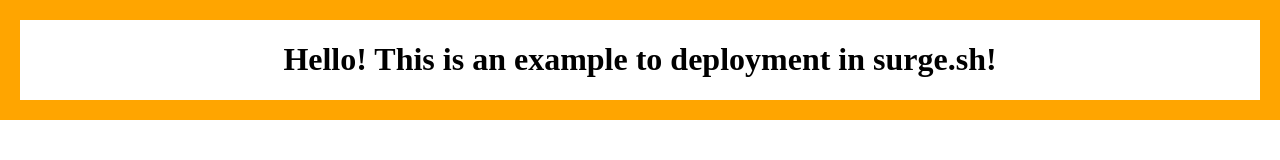
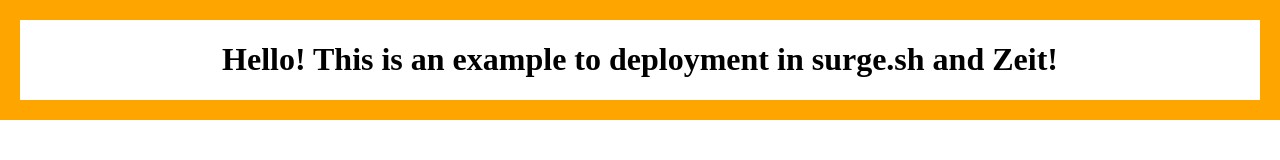
Before and after one commit to brunormferreira/surge-deploy, a plain HTML site: page index.html in a window 1280 px wide. Drawn offline with Linux system fonts and the light colour scheme.

Commit message:
feat(zeit): deploy with SSL from zeit

```diff
--- a/index.html
+++ b/index.html
@@ -8,7 +8,7 @@
 </head>
 <body>
   <div class="center">
-    <h1>Hello! This is an example to deployment in surge.sh!</h1>
+    <h1>Hello! This is an example to deployment in surge.sh and Zeit!</h1>
   </div>
 </body>
 </html>
```
Also changed, not shown: 1 other file.
